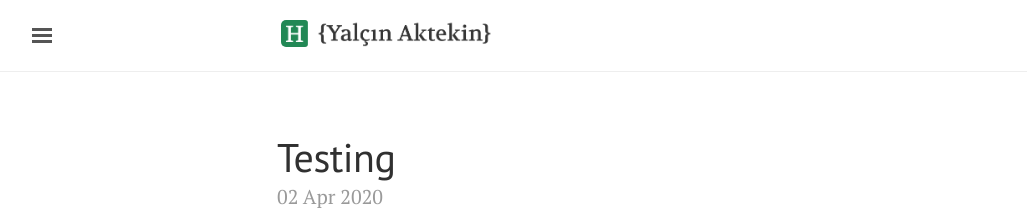
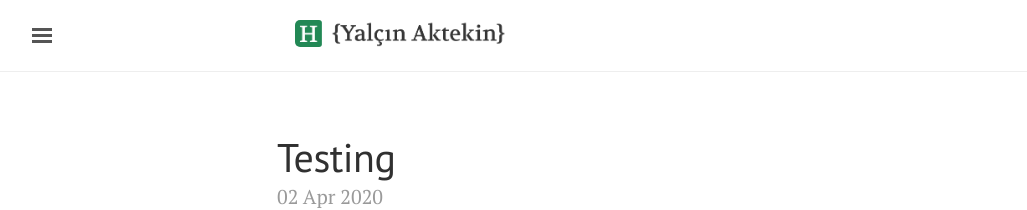
Before and after one commit to yalcinaktekin/yalcinaktekin.github.io, a Jekyll site: the page built from index.html, in a window 1280 px wide. Shown: the top 210 px of the page, without its empty margins (3-1030 px from the left). Built offline with Jekyll 4.4.1, drawn with Linux system fonts in a browser that asks for light colours; the list of posts is cut into pages by our own code.

Commit message:
Update default.html

```diff
--- a/_layouts/default.html
+++ b/_layouts/default.html
@@ -13,7 +13,7 @@
       <div class="masthead">
         <div class="container">
           <h3 class="masthead-title">
-            <a href="/"><img src="/images/home2.png" align="top" style="margin:0px 0.3rem 0px 0.2rem; display:inline-block;
+            <a href="/"><img src="/images/home2.png" align="top" style="margin:0px 0.3rem 0px 0.9rem; display:inline-block;
              width:70%; max-width:215px; min-width:90px; border:none blue 1px;"></a>
             <!-- <a href="{{ site.baseurl }}/" title="Home">{{ site.title }}</a>
             <small>{{ site.tagline }}</small> -->
```
